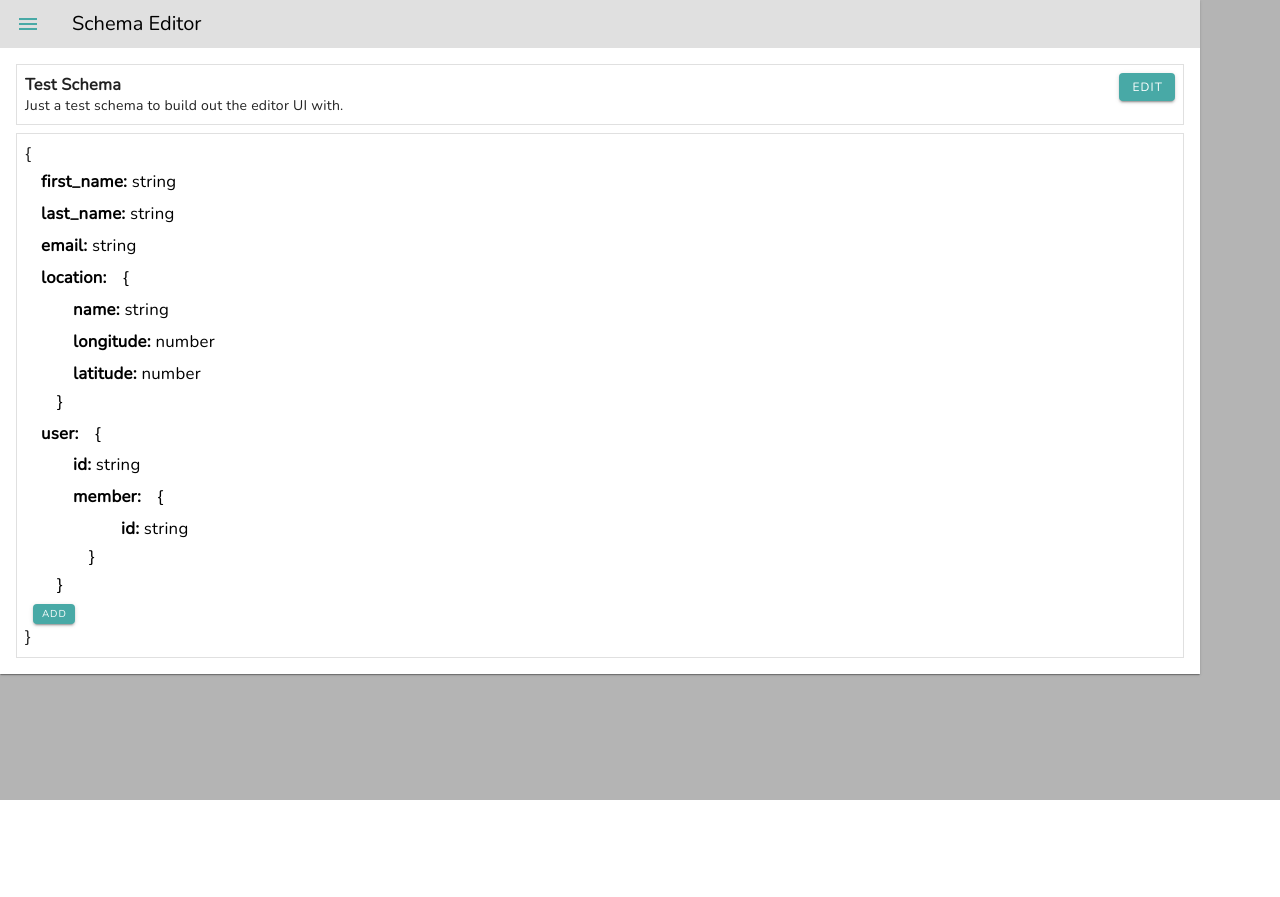
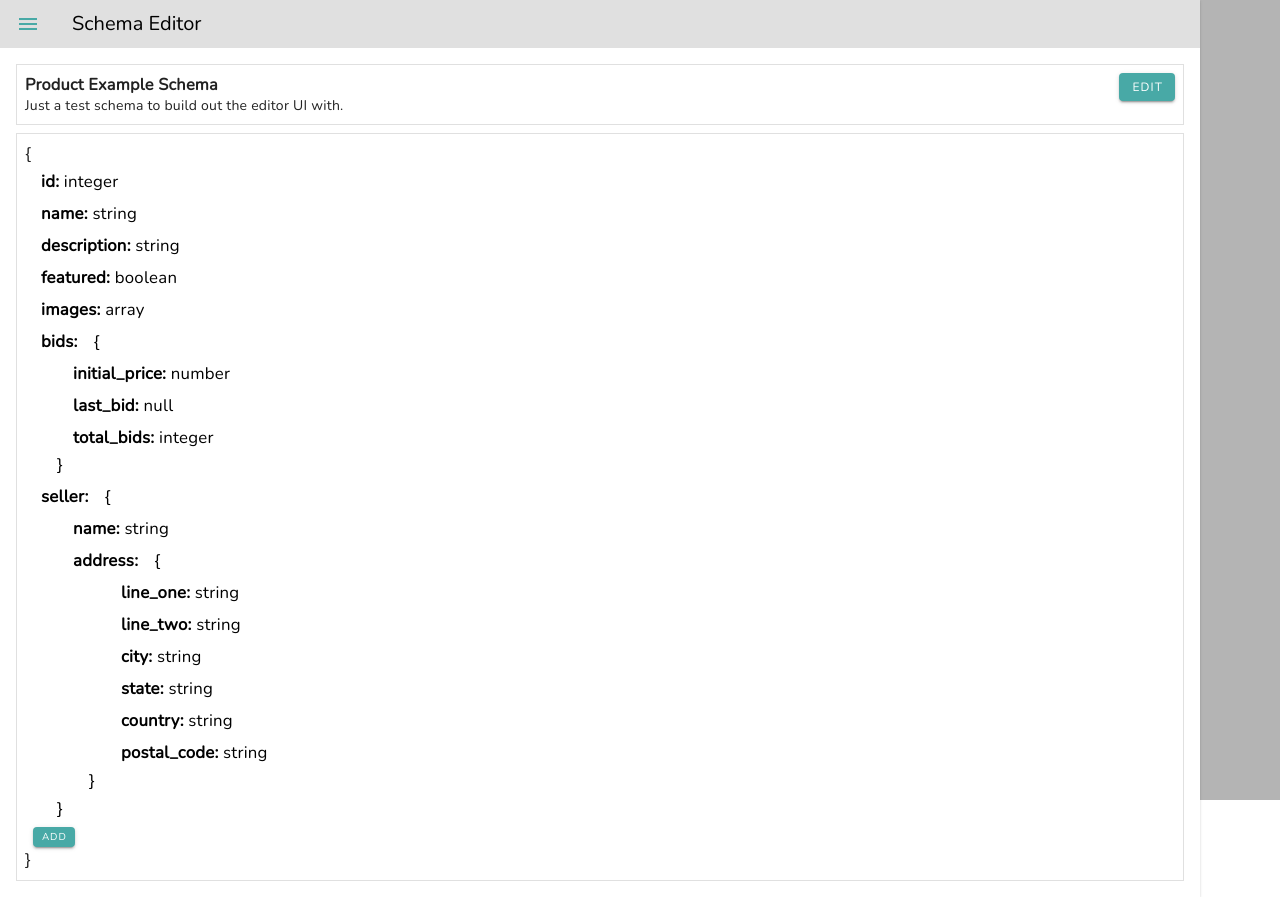
Before and after one commit to c-malecki/StructifyCSV, a Vue app in the folder frontend/: page / in a window 1280 px wide. Before the commit the page ends 800 px from the top, so only its background shows below. Built offline with nearby package versions, Linux system fonts and the light colour scheme.

Commit message:
ability to delete properties from nodes.

```diff
--- a/frontend/src/App.vue
+++ b/frontend/src/App.vue
@@ -1,6 +1,10 @@
 <script lang="ts" setup>
 // import CsvEditor from "./features/CsvEditor/CsvEditor.vue";
 import SchemaEditor from "./features/SchemaEditor/SchemaEditor.vue";
+
+// todo: How to handle arrays? Do I need to have support for
+// multi-typed properties?
+// look at next stesp of JSON Schema spec integration
 </script>
 
 <template>
--- a/frontend/src/features/SchemaEditor/SchemaEditor.vue
+++ b/frontend/src/features/SchemaEditor/SchemaEditor.vue
@@ -13,9 +13,10 @@ type FormControl = {
 };
 
 const isEdit = ref(false);
+const schemaTree = ref<typeof SchemaTree | null>(null);
 
-const schemaValues = reactive<FormValues>({
-  title: "Test Schema",
+const formValues = reactive<FormValues>({
+  title: "Product Example Schema",
   description: "Just a test schema to build out the editor UI with.",
 });
 const formControl: FormControl = {
@@ -26,9 +27,13 @@ const formControl: FormControl = {
   descriptionRules: [(v: string) => [...v].length <= 1000 || "Description cannot be longer than 1000 characters."],
 };
 
-const clearValues = () => {
-  schemaValues.title = "";
-  schemaValues.description = "";
+const handleNewSchema = () => {
+  if (schemaTree.value) {
+    schemaTree.value.nodeMap = new Map<string, string | Map<any, any>>();
+    formValues.title = "New Schema";
+    formValues.description =
+      "To change the name and description of this Schema, use the EDIT button to the right. \nTo begin building your Schema, click the ADD button below.";
+  }
 };
 
 const handleSubmit = () => {};
@@ -53,33 +58,33 @@ const handleExportSchema = () => {
         </template>
 
         <v-list variant="flat" border density="compact" elevation="0">
-          <v-list-item density="compact" title="New Schema" @click="clearValues" />
+          <v-list-item density="compact" title="New Schema" @click="handleNewSchema" />
           <v-list-item density="compact" title="Import Schema" @click="handleImportSchema" />
           <v-list-item density="compact" title="Export Schema" @click="handleExportSchema" />
         </v-list>
       </v-menu>
 
-      <v-toolbar-title> Schema Editor</v-toolbar-title>
+      <v-toolbar-title>Schema Editor</v-toolbar-title>
     </v-toolbar>
 
     <v-card-text>
       <v-sheet border class="pa-2 mb-2">
         <div v-if="!isEdit" class="relative">
-          <h3>{{ schemaValues.title }}</h3>
-          <p>{{ schemaValues.description }}</p>
+          <h3>{{ formValues.title }}</h3>
+          <p>{{ formValues.description }}</p>
           <v-btn position="absolute" size="small" location="top right" @click="isEdit = true">edit</v-btn>
         </div>
 
         <VForm @submit.prevent="handleSubmit" v-else>
           <VTextField
-            v-model="schemaValues.title"
+            v-model="formValues.title"
             label="Schema Name"
             :rules="formControl.titleRules"
             :counter="150"
             persistent-counter
           />
           <VTextarea
-            v-model="schemaValues.description"
+            v-model="formValues.description"
             label="Description"
             :rules="formControl.descriptionRules"
             :counter="1000"
@@ -91,12 +96,15 @@ const handleExportSchema = () => {
           </div>
         </VForm>
       </v-sheet>
-      <SchemaTree />
+      <SchemaTree ref="schemaTree" />
     </v-card-text>
   </v-card>
 </template>
 
 <style scoped>
+p {
+  white-space: pre;
+}
 .relative {
   position: relative;
 }
--- a/frontend/src/features/SchemaEditor/components/SchemaNode.vue
+++ b/frontend/src/features/SchemaEditor/components/SchemaNode.vue
@@ -36,7 +36,7 @@ const editFormRef = ref<VForm | null>(null);
 const formControl = reactive<FormControl>({
   showAdd: false,
   showEdit: false,
-  keyRules: [(val: string) => val.length > 0 || "Key name is required."],
+  keyRules: [(val: string) => val.length > 0 || "Property Name is required."],
 });
 
 const copyNodeValue = ref(nodeProps.nodeValue);
@@ -67,19 +67,14 @@ const deleteProperty = (keyToDelete: string) => {
 };
 
 const handleDeleteProperty = (keyToDelete: string) => {
-  const propertyType = typeof (copyNodeValue.value as MapValue).get(keyToDelete);
-  if (propertyType === "object") {
-    if (
-      confirm(`Deleting "${keyToDelete}" will also delete any descendents of "${keyToDelete}." Do you wish to proceed?`)
-    ) {
-      (copyNodeValue.value as MapValue).delete(keyToDelete);
-      emit("updateAfterDelete", nodeProps.nodeKey, copyNodeValue.value);
-    }
-  } else {
-    if (confirm(`Deleting "${keyToDelete}" cannot be undone. Do you wish to proceed?`)) {
-      (copyNodeValue.value as MapValue).delete(keyToDelete);
-      emit("updateAfterDelete", nodeProps.nodeKey, copyNodeValue.value);
-    }
+  const message =
+    typeof (copyNodeValue.value as MapValue).get(keyToDelete) === "object"
+      ? `Deleting "${keyToDelete}" will also delete any descendents of "${keyToDelete}." Do you wish to proceed?`
+      : `Deleting "${keyToDelete}" cannot be undone. Do you wish to proceed?`;
+
+  if (confirm(message)) {
+    (copyNodeValue.value as MapValue).delete(keyToDelete);
+    emit("updateAfterDelete", nodeProps.nodeKey, copyNodeValue.value);
   }
 };
 
--- a/frontend/src/features/SchemaEditor/components/SchemaTree.vue
+++ b/frontend/src/features/SchemaEditor/components/SchemaTree.vue
@@ -1,7 +1,7 @@
 <script lang="ts" setup>
 import { ref, reactive } from "vue";
 import SchemaNode from "./SchemaNode.vue";
-import { dataTypes } from "../schemaEditor.util";
+import { dataTypes, exampleSchema } from "../schemaEditor.util";
 import type { MapValue } from "../schemaEditor.types";
 import type { VForm } from "vuetify/lib/components/index.mjs";
 
@@ -11,38 +11,17 @@ type FormControl = {
 };
 const formControl = reactive<FormControl>({
   showAdd: false,
-  keyRules: [(val: string) => val.length > 0 || "Key name is required."],
+  keyRules: [(val: string) => val.length > 0 || "Property Name is required."],
 });
 const formRef = ref<VForm | null>(null);
-
-const location = new Map<string, string | Map<any, any>>([
-  ["name", "string"],
-  ["longitude", "number"],
-  ["latitude", "number"],
-]);
-
-const member = new Map<string, string | Map<any, any>>([["id", "string"]]);
-
-const user = new Map<string, string | Map<any, any>>([
-  ["id", "string"],
-  ["member", member],
-]);
-
-const testMap = new Map<string, string | Map<any, any>>([
-  ["first_name", "string"],
-  ["last_name", "string"],
-  ["email", "string"],
-  ["location", location],
-  ["user", user],
-]);
 
 const newProperty = reactive({
   key: "",
   value: "string",
 });
 
-// const nodeMap = ref(new Map<string, string | Map<any, any>>());
-const nodeMap = ref(testMap);
+const nodeMap = ref(exampleSchema);
+defineExpose({ nodeMap });
 
 const resetAddProperty = () => {
   formControl.showAdd = false;
@@ -60,17 +39,12 @@ const addProperty = () => {
 };
 
 const handleDeleteProperty = (keyToDelete: string) => {
-  const propertyType = typeof nodeMap.value.get(keyToDelete);
-  if (propertyType === "object") {
-    if (
-      confirm(`Deleting "${keyToDelete}" will also delete any descendents of "${keyToDelete}." Do you wish to proceed?`)
-    ) {
-      nodeMap.value.delete(keyToDelete);
-    }
-  } else {
-    if (confirm(`Deleting "${keyToDelete}" cannot be undone. Do you wish to proceed?`)) {
-      nodeMap.value.delete(keyToDelete);
-    }
+  const message =
+    typeof nodeMap.value.get(keyToDelete) === "object"
+      ? `Deleting "${keyToDelete}" will also delete any descendents of "${keyToDelete}." Do you wish to proceed?`
+      : `Deleting "${keyToDelete}" cannot be undone. Do you wish to proceed?`;
+  if (confirm(message)) {
+    nodeMap.value.delete(keyToDelete);
   }
 };
 
--- a/frontend/src/features/SchemaEditor/schemaEditor.util.ts
+++ b/frontend/src/features/SchemaEditor/schemaEditor.util.ts
@@ -5,7 +5,7 @@ export const dataTypes: DataTypes[] = [
   { name: "float (decimal)", value: "number" },
   { name: "integer", value: "integer" },
   { name: "object", value: "object" },
-  // { name: "array", value: "array" },
+  { name: "array", value: "array" },
   { name: "boolean", value: "boolean" },
   { name: "null", value: "null" },
 ];
@@ -29,3 +29,33 @@ export const getHoverColorScheme = (schemaNodeLevel: number) => {
 export const getLeftIndent = (schemaNodeLevel: number) => {
   return `margin-left: ${schemaNodeLevel * 16}px`;
 };
+
+const address = new Map<string, string | Map<any, any>>([
+  ["line_one", "string"],
+  ["line_two", "string"],
+  ["city", "string"],
+  ["state", "string"],
+  ["country", "string"],
+  ["postal_code", "string"],
+]);
+
+const bids = new Map<string, string | Map<any, any>>([
+  ["initial_price", "number"],
+  ["last_bid", "null"],
+  ["total_bids", "integer"],
+]);
+
+const seller = new Map<string, string | Map<any, any>>([
+  ["name", "string"],
+  ["address", address],
+]);
+
+export const exampleSchema = new Map<string, string | Map<any, any>>([
+  ["id", "integer"],
+  ["name", "string"],
+  ["description", "string"],
+  ["featured", "boolean"],
+  ["images", "array"],
+  ["bids", bids],
+  ["seller", seller],
+]);
```
